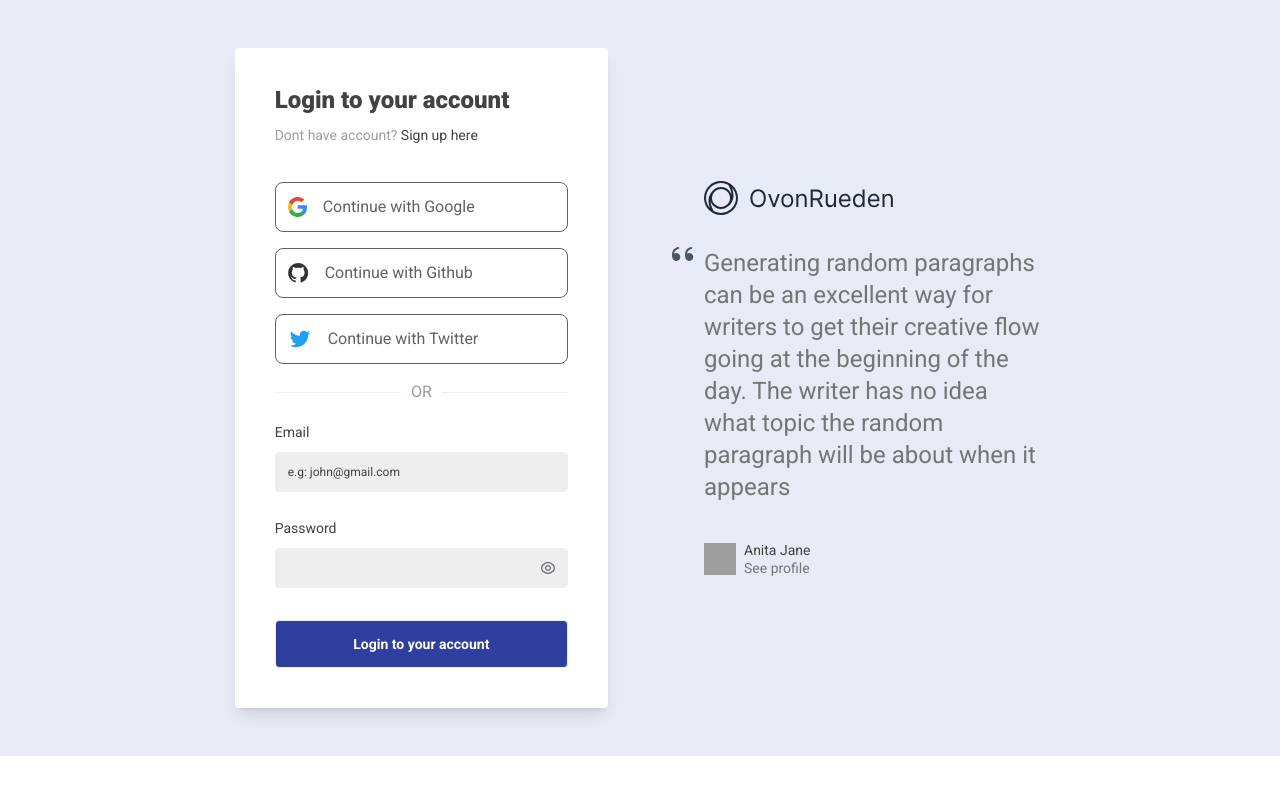
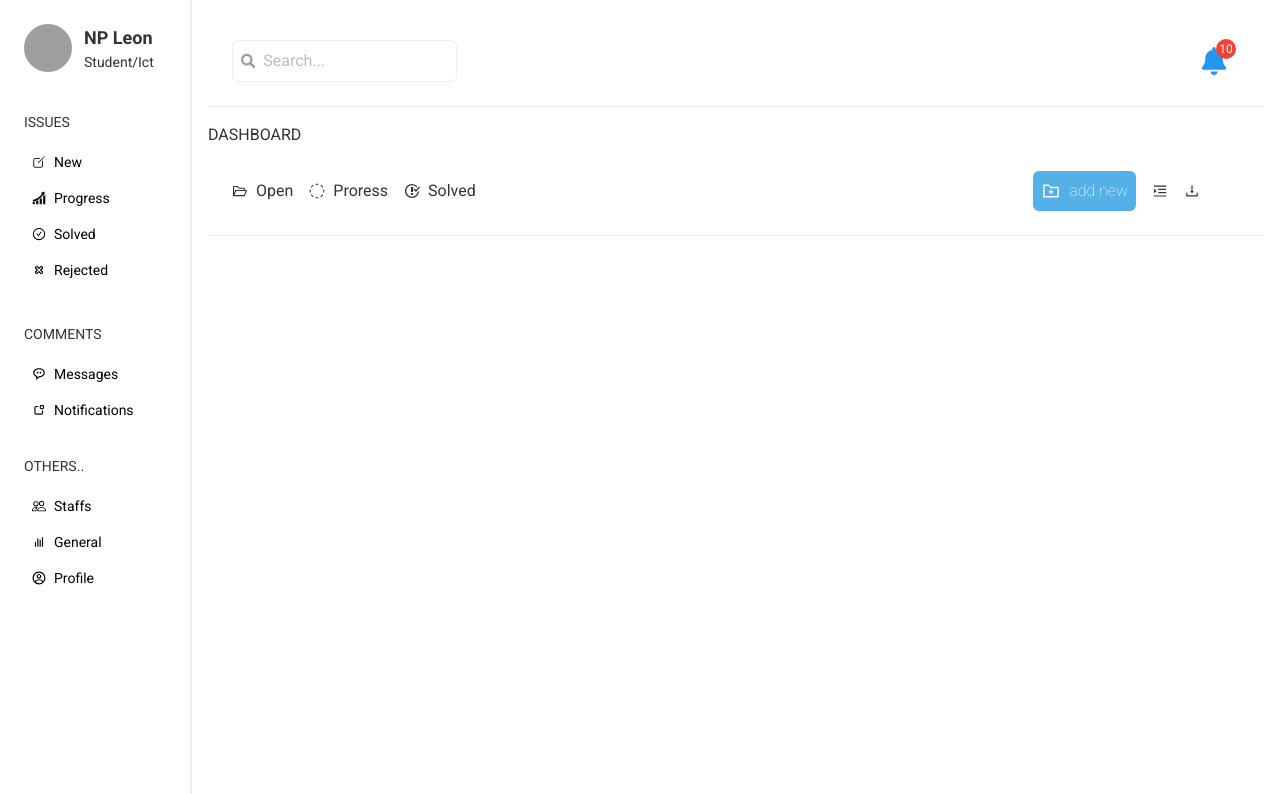
Before and after one commit to amin-leon/finalProject2023, a React (Create React App) app in the folder clients/: page /user-homepage in a window 1280 px wide. Shown: the top 794 px of the page. Built offline with nearby package versions, Linux system fonts and the light colour scheme; grey boxes are pictures that could not be loaded.

Commit message:
React-router-dom

```diff
--- a/clients/src/App.js
+++ b/clients/src/App.js
@@ -1,14 +1,21 @@
 import React from 'react';
-// import { BrowserRouter as Router, Route, Switch } from 'react-router-dom';
-import Login from './pages/Login'
-
+import { BrowserRouter as Router, Route, Routes } from 'react-router-dom';
+import Login from './pages/Login';
+import NewUserRegistration from './components/home_user_page/NewUserRegistration'
+import Home from './pages/Home';
+import CreateNewIssue from './components/home_user_page/new_Issue';
 
 const App = () => {
   return (
-    <div>
-      <Login />
-
-    </div>
+    <Router>
+      <Routes>
+         <Route path='/' element={<Login />} />
+         <Route path='/user-homepage' element={<Home />}>
+             <Route path='new-issue' element={<CreateNewIssue />} />
+         </Route>
+         <Route path='/register' element={<NewUserRegistration />} />
+      </Routes>
+    </Router>
   );
 };
 
--- a/clients/src/components/home_user_page/SideNav.jsx
+++ b/clients/src/components/home_user_page/SideNav.jsx
@@ -8,6 +8,7 @@ import { TiTimesOutline } from "react-icons/ti";
 import { BiMessageRoundedDots, BiBarChart } from "react-icons/bi";
 import { TbNotification } from "react-icons/tb";
 import { BsPeople } from "react-icons/bs";
+import { Link } from 'react-router-dom';
 
 const Sidebar = () => {
   return (
@@ -29,7 +30,9 @@ const Sidebar = () => {
            <ol className='py-3'>
               <div className='p-2 flex flex-row items-center space-x-2 text-black  hover:text-[#53B1E7] transition duration-300 cursor-pointer'>
                 <span><IoCreateOutline /></span>
-                <li>New</li>
+                <Link to="new-issue">
+                  <li>New</li>
+                </Link>
               </div>
               <div className='p-2 flex flex-row items-center space-x-2 text-black  hover:text-[#53B1E7] transition duration-300 cursor-pointer'>
                 <span><GiProgression /></span>
--- /dev/null
+++ b/clients/src/components/home_user_page/TopMainContent.jsx
@@ -0,0 +1,59 @@
+/* eslint-disable no-unused-vars */
+import React from 'react';
+import {  AiOutlineMenuUnfold, AiOutlineDownload, AiOutlineFolderAdd, AiOutlineFolderOpen, AiOutlineMenu} from "react-icons/ai";
+import { GoIssueClosed , GoIssueDraft} from "react-icons/go";
+import SearchField from './SearchField';
+import { NewIssueNotifications } from '../Admin/NewIssueNotification';
+
+
+const TopMainContent = () => {
+  return (
+    <div className="w-[100%] md:w-[100%] p-4">
+      <div className="flex items-center justify-between xl:justify-between mb-4 border-b relative border-slate-100 w-[100%] p-6 ">
+        <div className="flex items-center space-x-4">
+          <SearchField />
+        </div>
+        {/* Other content for the top bar */}
+        <div className="hidden xl:flex flex-row space-x-3 justify-end h-10 items-center">
+                   <div>
+                   <span className="text-2xl space-x-4 relative"> <NewIssueNotifications /></span>
+                   </div>
+          </div>
+          <div className=" flex flex-row space-x-3 justify-end h-10 items-center xl:hidden">
+                   <div>
+                   <button className="text-2xl space-x-4 relative"> <AiOutlineMenu /></button>
+                   </div>
+          </div>
+      </div>
+      {/* top 2 nav bar */}
+      <p className='hidden xl:block'> DASHBOARD</p>
+      <div className='flex justify-between items-center p-6 border-b border-slate-100'>
+
+        <div className='hidden xl:block'>
+          <ul className='flex flex-row space-x-4'>
+            <li className='flex justify-center items-center space-x-2'><span><AiOutlineFolderOpen /></span><span>Open</span></li>
+            <li className='flex justify-center items-center space-x-2'><span><GoIssueDraft /></span><span>Proress</span></li>
+            <li className='flex justify-center items-center space-x-2'><span><GoIssueClosed /></span><span>Solved</span></li>
+          </ul>
+        </div>
+
+        <div className='flex gap-4 pr-10'>
+          <button className='bg-[#53B1E7] p-2 text-center rounded-md text-white flex items-center justify-center gap-2'>
+             <span className='text-xl font-bold'><AiOutlineFolderAdd /></span>
+             <span className='font-thin'>add new</span>
+          </button>
+          <button>
+             <AiOutlineMenuUnfold />
+          </button>
+          <button>
+             <AiOutlineDownload />
+          </button>
+        </div>
+      </div>
+
+
+    </div>
+  );
+};
+
+export default TopMainContent;
--- a/clients/src/pages/Home.jsx
+++ b/clients/src/pages/Home.jsx
@@ -1,6 +1,7 @@
 import React from 'react'
 import SideNav from '../components/home_user_page/SideNav'
-import MainContent from '../components/home_user_page/MainContent'
+import { Outlet } from 'react-router-dom'
+import TopMainContent from '../components/home_user_page/TopMainContent'
 
 
 function Home() {
@@ -11,7 +12,8 @@ function Home() {
           <SideNav />
           </div>
           <div className='relative basis-[85%]'>
-          <MainContent />
+           <TopMainContent />
+          <Outlet />
           </div>
         </div>
     </div>
--- a/clients/src/pages/Login.jsx
+++ b/clients/src/pages/Login.jsx
@@ -1,4 +1,7 @@
 import React,{useState} from "react";
+import { Link } from "react-router-dom";
+
+
 export default function Login() {
     const [showpass, setShowPass] = useState(false)
     return (
@@ -23,12 +26,14 @@ export default function Login() {
                         </p>
                         <p tabIndex={0} className="focus:outline-none text-sm mt-4 font-medium leading-none text-gray-500">
                             Dont have account?{" "}
-                            <a href="javascript:void(0)" className="hover:text-gray-500 focus:text-gray-500 focus:outline-none focus:underline hover:underline text-sm font-medium leading-none text-gray-800 cursor-pointer">
+                            <Link to="/register">
+                            <a href="l" className="hover:text-gray-500 focus:text-gray-500 focus:outline-none focus:underline hover:underline text-sm font-medium leading-none text-gray-800 cursor-pointer">
                                 {" "}
                                 Sign up here
                             </a>
+                            </Link>
                         </p>
-                        <button aria-label="Continue with google" role="button" className="focus:outline-none focus:ring-2 focus:ring-offset-1 focus:ring-gray-700 p-3 border rounded-lg border-gray-700 flex items-center w-full mt-10 hover:bg-gray-100">
+                        <button aria-label="Continue with google"  className="focus:outline-none focus:ring-2 focus:ring-offset-1 focus:ring-gray-700 p-3 border rounded-lg border-gray-700 flex items-center w-full mt-10 hover:bg-gray-100">
                             <svg width={19} height={20} viewBox="0 0 19 20" fill="none" xmlns="http://www.w3.org/2000/svg">
                                 <path d="M18.9892 10.1871C18.9892 9.36767 18.9246 8.76973 18.7847 8.14966H9.68848V11.848H15.0277C14.9201 12.767 14.3388 14.1512 13.047 15.0812L13.0289 15.205L15.905 17.4969L16.1042 17.5173C17.9342 15.7789 18.9892 13.221 18.9892 10.1871Z" fill="#4285F4" />
                                 <path d="M9.68813 19.9314C12.3039 19.9314 14.4999 19.0455 16.1039 17.5174L13.0467 15.0813C12.2286 15.6682 11.1306 16.0779 9.68813 16.0779C7.12612 16.0779 4.95165 14.3395 4.17651 11.9366L4.06289 11.9465L1.07231 14.3273L1.0332 14.4391C2.62638 17.6946 5.89889 19.9314 9.68813 19.9314Z" fill="#34A853" />
@@ -37,7 +42,7 @@ export default function Login() {
                             </svg>
                             <p className="text-base font-medium ml-4 text-gray-700">Continue with Google</p>
                         </button>
-                        <button aria-label="Continue with github" role="button" className="focus:outline-none focus:ring-2 focus:ring-offset-1 focus:ring-gray-700 p-3 border rounded-lg border-gray-700 flex items-center w-full mt-4 hover:bg-gray-100">
+                        <button aria-label="Continue with github"  className="focus:outline-none focus:ring-2 focus:ring-offset-1 focus:ring-gray-700 p-3 border rounded-lg border-gray-700 flex items-center w-full mt-4 hover:bg-gray-100">
                             <svg width={21} height={20} viewBox="0 0 21 20" fill="none" xmlns="http://www.w3.org/2000/svg">
                                 <path
                                     d="M10.1543 0C4.6293 0 0.154298 4.475 0.154298 10C0.153164 12.0993 0.813112 14.1456 2.04051 15.8487C3.26792 17.5517 5.00044 18.8251 6.9923 19.488C7.4923 19.575 7.6793 19.275 7.6793 19.012C7.6793 18.775 7.6663 17.988 7.6663 17.15C5.1543 17.613 4.5043 16.538 4.3043 15.975C4.1913 15.687 3.7043 14.8 3.2793 14.562C2.9293 14.375 2.4293 13.912 3.2663 13.9C4.0543 13.887 4.6163 14.625 4.8043 14.925C5.7043 16.437 7.1423 16.012 7.7163 15.75C7.8043 15.1 8.0663 14.663 8.3543 14.413C6.1293 14.163 3.8043 13.3 3.8043 9.475C3.8043 8.387 4.1913 7.488 4.8293 6.787C4.7293 6.537 4.3793 5.512 4.9293 4.137C4.9293 4.137 5.7663 3.875 7.6793 5.163C8.49336 4.93706 9.33447 4.82334 10.1793 4.825C11.0293 4.825 11.8793 4.937 12.6793 5.162C14.5913 3.862 15.4293 4.138 15.4293 4.138C15.9793 5.513 15.6293 6.538 15.5293 6.788C16.1663 7.488 16.5543 8.375 16.5543 9.475C16.5543 13.313 14.2173 14.163 11.9923 14.413C12.3543 14.725 12.6673 15.325 12.6673 16.263C12.6673 17.6 12.6543 18.675 12.6543 19.013C12.6543 19.275 12.8423 19.587 13.3423 19.487C15.3273 18.8168 17.0522 17.541 18.2742 15.8392C19.4962 14.1373 20.1537 12.0951 20.1543 10C20.1543 4.475 15.6793 0 10.1543 0Z"
@@ -46,7 +51,7 @@ export default function Login() {
                             </svg>
                             <p className="text-base font-medium ml-4 text-gray-700">Continue with Github</p>
                         </button>
-                        <button aria-label="Continue with twitter" role="button" className="focus:outline-none focus:ring-2 focus:ring-offset-1 focus:ring-gray-700 p-3 border rounded-lg border-gray-700 flex items-center w-full mt-4 hover:bg-gray-100">
+                        <button aria-label="Continue with twitter" className="focus:outline-none focus:ring-2 focus:ring-offset-1 focus:ring-gray-700 p-3 border rounded-lg border-gray-700 flex items-center w-full mt-4 hover:bg-gray-100">
                             <svg width={24} height={24} viewBox="0 0 24 24" fill="none" xmlns="http://www.w3.org/2000/svg">
                                 <path
                                     d="M22.1623 5.656C21.3989 5.9937 20.5893 6.21548 19.7603 6.314C20.634 5.79144 21.288 4.96902 21.6003 4C20.7803 4.488 19.8813 4.83 18.9443 5.015C18.3149 4.34158 17.4807 3.89497 16.5713 3.74459C15.6618 3.59421 14.7282 3.74849 13.9156 4.18346C13.1029 4.61842 12.4567 5.30969 12.0774 6.1498C11.6981 6.9899 11.607 7.93178 11.8183 8.829C10.1554 8.74566 8.52863 8.31353 7.04358 7.56067C5.55854 6.80781 4.24842 5.75105 3.1983 4.459C2.82659 5.09745 2.63125 5.82323 2.6323 6.562C2.6323 8.012 3.3703 9.293 4.4923 10.043C3.82831 10.0221 3.17893 9.84278 2.5983 9.52V9.572C2.5985 10.5377 2.93267 11.4736 3.54414 12.2211C4.15562 12.9685 5.00678 13.4815 5.9533 13.673C5.33691 13.84 4.6906 13.8647 4.0633 13.745C4.33016 14.5762 4.8503 15.3032 5.55089 15.8241C6.25147 16.345 7.09742 16.6338 7.9703 16.65C7.10278 17.3313 6.10947 17.835 5.04718 18.1322C3.98488 18.4294 2.87442 18.5143 1.7793 18.382C3.69099 19.6114 5.91639 20.2641 8.1893 20.262C15.8823 20.262 20.0893 13.889 20.0893 8.362C20.0893 8.182 20.0843 8 20.0763 7.822C20.8952 7.23017 21.6019 6.49702 22.1633 5.657L22.1623 5.656Z"
@@ -95,7 +100,7 @@ export default function Login() {
                             </div>
                         </div>
                         <div className="mt-8">
-                            <button role="button" className="focus:ring-2 focus:ring-offset-2 focus:ring-indigo-700 text-sm font-semibold leading-none text-white focus:outline-none bg-indigo-700 border rounded hover:bg-indigo-600 py-4 w-full">
+                            <button  className="focus:ring-2 focus:ring-offset-2 focus:ring-indigo-700 text-sm font-semibold leading-none text-white focus:outline-none bg-indigo-700 border rounded hover:bg-indigo-600 py-4 w-full">
                                 Login to your account
                             </button>
                         </div>
@@ -130,7 +135,7 @@ export default function Login() {
                         </div>
                         <div className="flex items-center pl-8 mt-10">
                             <div className="w-8 h-8">
-                                <img src="https://i.ibb.co/xLtZCRT/Mask-Group.png" alt="profile picture" className="w-full h-full" />
+                                <img src="https://i.ibb.co/xLtZCRT/Mask-Group.png" alt="profilepicture" className="w-full h-full" />
                             </div>
                             <div className="ml-2">
                                 <p className="text-sm font-medium leading-none text-gray-800">Anita Jane</p>
```
Also changed, not shown: clients/src/components/home_user_page/MainContent.jsx (+5 -48 lines).
